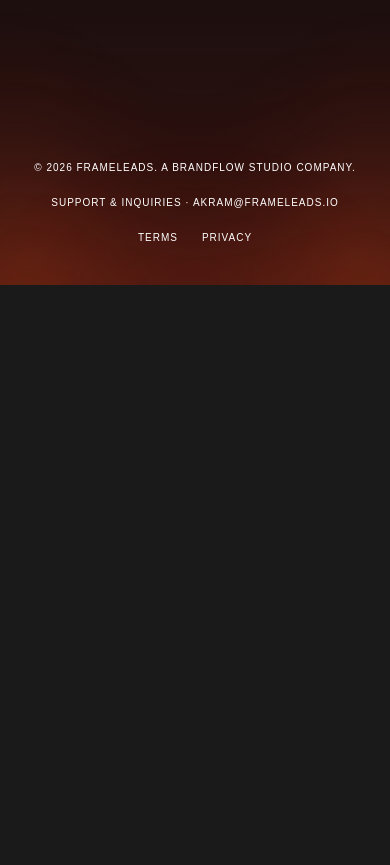
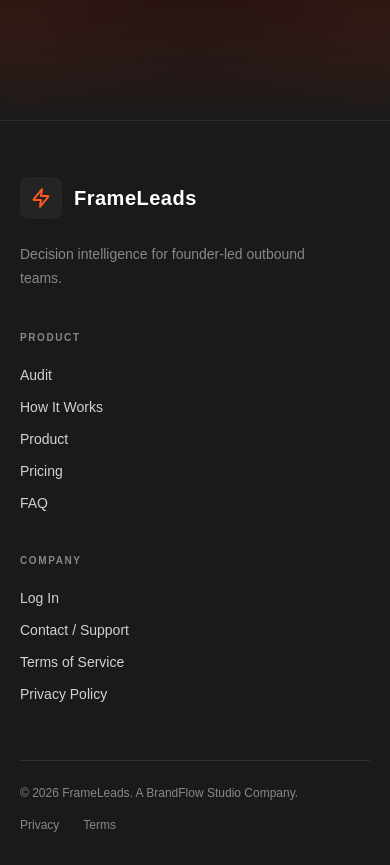
Before and after one commit to Frameleads/FrameLeads-Landing, a Next.js app: page / in a window 390 px wide. Shown: the part 9620-10485 px from the top of the page. Before the commit the page ends 9905 px from the top, so only its background shows below. Built offline with nearby package versions, Linux system fonts and the light colour scheme; a web font is replaced by a local one.

Commit message:
feat(landing): center desktop navigation and place product footer below gradient

```diff
--- a/src/app/page.tsx
+++ b/src/app/page.tsx
@@ -484,7 +484,8 @@ export default function Home() {
   }, [isScenarioPreviewOpen, reducedMotionForScenarios]);
 
 
-  return <div id="top" className="relative min-h-screen max-w-[100vw] overflow-x-hidden bg-[#111111] font-sans text-white selection:bg-[#FF5A1F] selection:text-white"><div aria-hidden="true" className="premium-edge-glow premium-edge-glow--top" /><div aria-hidden="true" className="premium-edge-glow premium-edge-glow--bottom" /><Suspense fallback={null}><AuditDeepLink onChange={synchronizeAudit} /></Suspense><Navbar onAuditClick={launchAudit} onMicroPilotClick={openMicroPilot} />
+  return <>
+  <div id="top" className="relative min-h-screen max-w-[100vw] overflow-x-hidden bg-[#111111] font-sans text-white selection:bg-[#FF5A1F] selection:text-white"><div aria-hidden="true" className="premium-edge-glow premium-edge-glow--top" /><div aria-hidden="true" className="premium-edge-glow premium-edge-glow--bottom" /><Suspense fallback={null}><AuditDeepLink onChange={synchronizeAudit} /></Suspense><Navbar onAuditClick={launchAudit} onMicroPilotClick={openMicroPilot} />
     <main className="relative z-10 mx-auto max-w-7xl px-4 pb-16 pt-16 sm:px-6 sm:pt-20 lg:pt-32">
       <section className="mx-auto max-w-5xl text-center"><HeroIntro onAudit={launchAudit} onExplore={revealScenarios} scenariosExpanded={isScenarioPreviewOpen} /></section>
       <AnimatePresence initial={false} onExitComplete={() => {
@@ -537,8 +538,41 @@ export default function Home() {
 
       <section id="commercial-close" className="mx-auto max-w-4xl border-t border-white/[0.06] py-16 text-center md:py-24"><SectionIntro eyebrow="Next step" heading="See where your reply workflow becomes manual." description="Run the 5-question Reply Workflow Audit and identify where FrameLeads would sit in your operation." /><motion.button initial={{ opacity: 0, y: 12 }} whileInView={{ opacity: 1, y: 0 }} viewport={{ once: true, amount: .3 }} transition={{ duration: .5, delay: .34, ease: "easeOut" }} type="button" data-tripwire-guard="true" onClick={launchAudit} className="mt-8 rounded-xl bg-[#FF5A1F] px-7 py-4 text-base font-bold text-white transition-colors hover:bg-[#ff6b35]">Diagnose My Reply Workflow</motion.button></section>
     </main>
-    <footer className="relative z-10 bg-transparent px-4 py-10 sm:px-6"><div className="mx-auto flex max-w-7xl flex-col items-center justify-between gap-5 md:flex-row"><p className="font-mono text-[10px] uppercase tracking-widest text-white">© 2026 FrameLeads. A BrandFlow Studio Company.</p><a href="mailto:akram@frameleads.io" aria-label="Email FrameLeads support at akram@frameleads.io" className="font-mono text-[10px] uppercase tracking-widest text-white transition-colors hover:text-[#FFB08D]">Support &amp; inquiries · akram@frameleads.io</a><div className="flex gap-6 font-mono text-[10px] uppercase tracking-widest text-white"><Link href="/terms" className="transition-colors hover:text-[#FFB08D]">Terms</Link><Link href="/privacy" className="transition-colors hover:text-[#FFB08D]">Privacy</Link></div></div></footer><AuditModal returnFocusRef={auditTrigger} open={isAuditModalOpen} onClose={closeAudit} onComplete={setAuditResult} />{!isAuditModalOpen && <ExitIntentPopup openRequest={isMicroPilotRequested} onOpenRequestChange={setIsMicroPilotRequested} />}
-  </div>;
+    <div aria-hidden="true" className="pointer-events-none absolute inset-x-0 bottom-0 z-[1] h-48 bg-gradient-to-b from-transparent to-[#1A1A1A]" />
+  </div>
+  <footer className="relative z-10 w-full border-t border-white/[.08] bg-[#1A1A1A] px-5 pb-8 pt-14 text-white sm:px-8 sm:pt-16" aria-label="Footer navigation">
+    <div className="mx-auto grid w-full max-w-6xl gap-10 sm:grid-cols-2 lg:grid-cols-[minmax(0,2fr)_minmax(0,1fr)_minmax(0,1fr)] lg:gap-14">
+      <div className="max-w-sm">
+        <Link href="#top" aria-label="FrameLeads home" className="inline-flex items-center gap-3">
+          <Image src="/logo.png" alt="" width={42} height={42} className="rounded-lg object-contain" />
+          <span className="font-heading text-xl font-bold tracking-wide text-white">FrameLeads</span>
+        </Link>
+        <p className="mt-4 max-w-xs text-sm leading-6 text-[#888888]">Decision intelligence for founder-led outbound teams.</p>
+      </div>
+      <nav aria-label="Footer product navigation" className="flex flex-col items-start gap-3">
+        <p className="mb-2 font-mono text-[10px] font-bold uppercase tracking-[.16em] text-[#888888]">Product</p>
+        <button type="button" onClick={launchAudit} data-tripwire-guard="true" className="text-left text-sm text-white/80 transition-colors hover:text-[#FF5A1F]">Audit</button>
+        <Link href="#capabilities" className="text-sm text-white/80 transition-colors hover:text-[#FF5A1F]">How It Works</Link>
+        <Link href="#simulation" className="text-sm text-white/80 transition-colors hover:text-[#FF5A1F]">Product</Link>
+        <Link href="#pricing" className="text-sm text-white/80 transition-colors hover:text-[#FF5A1F]">Pricing</Link>
+        <Link href="#faq" className="text-sm text-white/80 transition-colors hover:text-[#FF5A1F]">FAQ</Link>
+      </nav>
+      <nav aria-label="Footer company navigation" className="flex flex-col items-start gap-3">
+        <p className="mb-2 font-mono text-[10px] font-bold uppercase tracking-[.16em] text-[#888888]">Company</p>
+        <a href="https://app.frameleads.io/login" className="text-sm text-white/80 transition-colors hover:text-[#FF5A1F]">Log In</a>
+        <a href="mailto:akram@frameleads.io" className="text-sm text-white/80 transition-colors hover:text-[#FF5A1F]">Contact / Support</a>
+        <Link href="/terms" className="text-sm text-white/80 transition-colors hover:text-[#FF5A1F]">Terms of Service</Link>
+        <Link href="/privacy" className="text-sm text-white/80 transition-colors hover:text-[#FF5A1F]">Privacy Policy</Link>
+      </nav>
+    </div>
+    <div className="mx-auto mt-14 flex w-full max-w-6xl flex-col justify-between gap-4 border-t border-white/10 pt-6 text-xs text-[#888888] sm:flex-row sm:items-center">
+      <p>© 2026 FrameLeads. A BrandFlow Studio Company.</p>
+      <div className="flex items-center gap-6"><Link href="/privacy" className="transition-colors hover:text-[#FF5A1F]">Privacy</Link><Link href="/terms" className="transition-colors hover:text-[#FF5A1F]">Terms</Link></div>
+    </div>
+  </footer>
+  <AuditModal returnFocusRef={auditTrigger} open={isAuditModalOpen} onClose={closeAudit} onComplete={setAuditResult} />
+  {!isAuditModalOpen && <ExitIntentPopup openRequest={isMicroPilotRequested} onOpenRequestChange={setIsMicroPilotRequested} />}
+  </>;
 }
 
 export function LegacyHome() {
--- a/src/components/Navbar.tsx
+++ b/src/components/Navbar.tsx
@@ -32,18 +32,20 @@ export default function Navbar({ onAuditClick, onMicroPilotClick }: NavbarProps)
   };
 
   return (
-    <header className="sticky left-auto top-0 z-50 flex w-full max-w-none translate-x-0 items-center justify-between border-b border-white/10 bg-[#0a0a0a]/90 px-4 py-4 backdrop-blur-md transition-colors duration-300 sm:px-6 lg:fixed lg:left-1/2 lg:top-6 lg:w-[95%] lg:max-w-6xl lg:-translate-x-1/2 lg:rounded-2xl lg:border lg:border-white/[0.08] lg:bg-white/[0.03] lg:hover:bg-white/[0.05]">
+    <header className="sticky left-auto top-0 z-50 flex w-full max-w-none translate-x-0 items-center justify-between border-b border-white/10 bg-[#0a0a0a]/90 px-4 py-4 backdrop-blur-md transition-colors duration-300 sm:px-6 lg:fixed lg:left-1/2 lg:top-6 lg:w-[95%] lg:max-w-6xl lg:-translate-x-1/2 lg:grid lg:grid-cols-[minmax(0,1fr)_auto_minmax(0,1fr)] lg:gap-x-4 lg:rounded-2xl lg:border lg:border-white/[0.08] lg:bg-white/[0.03] lg:hover:bg-white/[0.05]">
       <Link href="#top" className="flex shrink-0 items-center gap-3" aria-label="FrameLeads home">
         <Image src="/logo.png" alt="" width={34} height={34} priority className="rounded-lg object-contain" />
         <span className="font-heading text-lg font-bold tracking-wide text-white sm:text-xl">FrameLeads</span>
       </Link>
 
-      <nav aria-label="Primary navigation" className="ml-auto hidden items-center gap-6 lg:flex">
-        <button type="button" data-tripwire-guard="true" onClick={openAudit} className="text-sm text-white transition-colors hover:text-[#FFB08D]">Audit</button>
-        {sectionLinks.map((item) => <Link key={item.href} href={item.href} className="text-sm text-white transition-colors hover:text-[#FFB08D]">{item.label}</Link>)}
+      <nav aria-label="Primary navigation" className="hidden items-center justify-center gap-5 lg:flex xl:gap-7">
+        <button type="button" data-tripwire-guard="true" onClick={openAudit} className="whitespace-nowrap text-sm text-white transition-colors hover:text-[#FF5A1F]">Audit</button>
+        {sectionLinks.map((item) => <Link key={item.href} href={item.href} className="whitespace-nowrap text-sm text-white transition-colors hover:text-[#FF5A1F]">{item.label}</Link>)}
+      </nav>
+      <div className="hidden items-center justify-end gap-5 lg:flex">
+        <Link href={loginHref} className="inline-flex h-10 shrink-0 items-center justify-center whitespace-nowrap text-sm font-semibold text-white transition-colors hover:text-[#FF5A1F] focus-visible:outline focus-visible:outline-2 focus-visible:outline-offset-2 focus-visible:outline-[#FF5A1F]">Log In</Link>
         {onMicroPilotClick && <button type="button" onClick={openMicroPilot} className="inline-flex h-10 shrink-0 items-center justify-center whitespace-nowrap rounded-lg bg-[#FF5A1F] px-4 text-sm font-semibold text-white transition-colors hover:bg-[#e8511b] focus-visible:outline focus-visible:outline-2 focus-visible:outline-offset-2 focus-visible:outline-[#FF5A1F]">Try it Risk-Free</button>}
-        <Link href={loginHref} className="ml-1 inline-flex h-10 shrink-0 items-center justify-center whitespace-nowrap rounded-lg border border-white px-4 text-sm font-semibold text-white transition-colors hover:border-white hover:bg-white/[0.08] focus-visible:outline focus-visible:outline-2 focus-visible:outline-offset-2 focus-visible:outline-[#FF5A1F]">Log In</Link>
-      </nav>
+      </div>
 
       <Link href={loginHref} className="ml-auto inline-flex h-10 shrink-0 items-center justify-center whitespace-nowrap rounded-lg bg-[#FF5A1F] px-3 text-xs font-semibold text-white transition-colors hover:bg-[#e8511b] focus-visible:outline focus-visible:outline-2 focus-visible:outline-offset-2 focus-visible:outline-[#FF5A1F] sm:px-4 sm:text-sm lg:hidden">Log In</Link>
 
```
Also changed, not shown: 1 other file (tests, documents, lock files or other folders).
